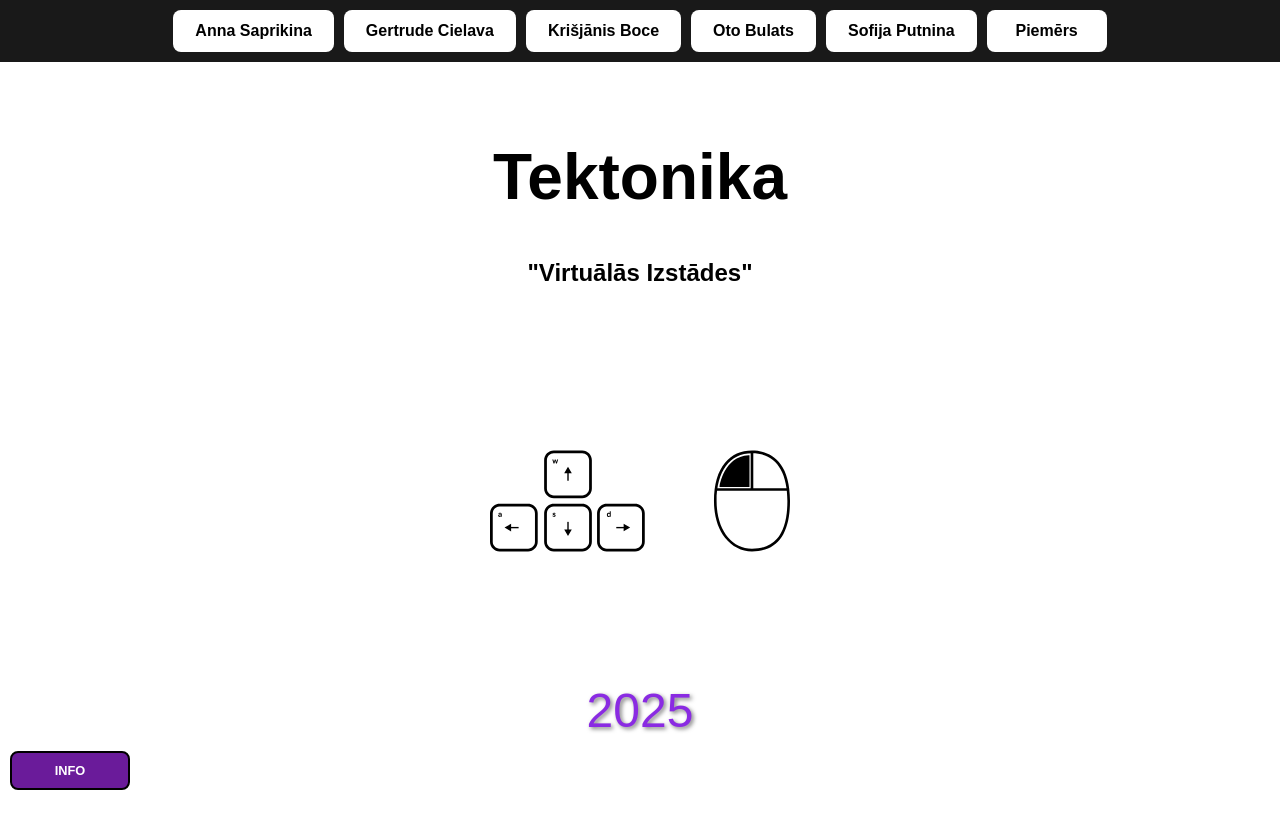
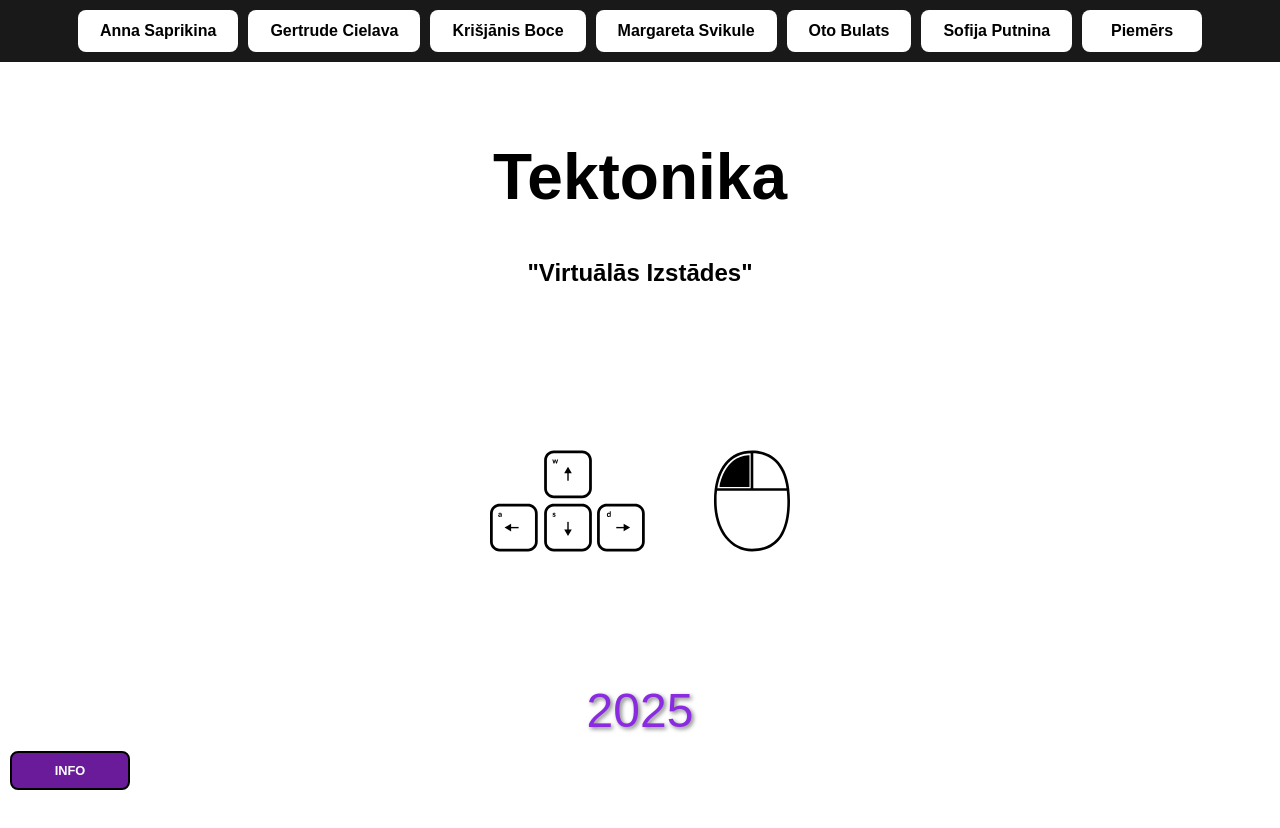
Before and after one commit to Alvis1/Tektonika25-izstade, a plain HTML site: page index.html in a window 1280 px wide. Drawn offline with Linux system fonts and the light colour scheme; a web font is replaced by a local one.

Commit message:
piemers uc

```diff
--- a/index.html
+++ b/index.html
@@ -16,9 +16,10 @@
             <button class="button" onclick="loadPage('Anna_Saprikina/sp.html')" aria-label="Apskatīt Anna Saprikina projektu">Anna Saprikina</button>
             <button class="button" onclick="loadPage('gertrude_cielava/index.html')" aria-label="Apskatīt Gertrude Cielava projektu">Gertrude Cielava</button>
             <button class="button" onclick="loadPage('Krisjanis_Boce/kb.html')" aria-label="Apskatīt Krišjānis Boce projektu">Krišjānis Boce</button>
+            <button class="button" onclick="loadPage('Margareta_Svikule/index.html')" aria-label="Apskatīt Margareta Svikule projektu">Margareta Svikule</button>
             <button class="button" onclick="loadPage('Oto_Bulats/index.html')" aria-label="Apskatīt Oto Bulats projektu">Oto Bulats</button>
             <button class="button" onclick="loadPage('Sofija_Putnina/sp.html')" aria-label="Apskatīt Sofija Putnina projektu">Sofija Putnina</button>
-            <button class="button" onclick="loadPage('_Piemers/index.html')" aria-label="Apskatīt piemēru">Piemērs</button>
+            <button class="button" onclick="loadPage('_Piemers/piemers.html')" aria-label="Apskatīt piemēru">Piemērs</button>
         </nav>
     </header>
 
```
Also changed, not shown: _Piemers/piemers.html (renamed from _Piemers/index.html).
